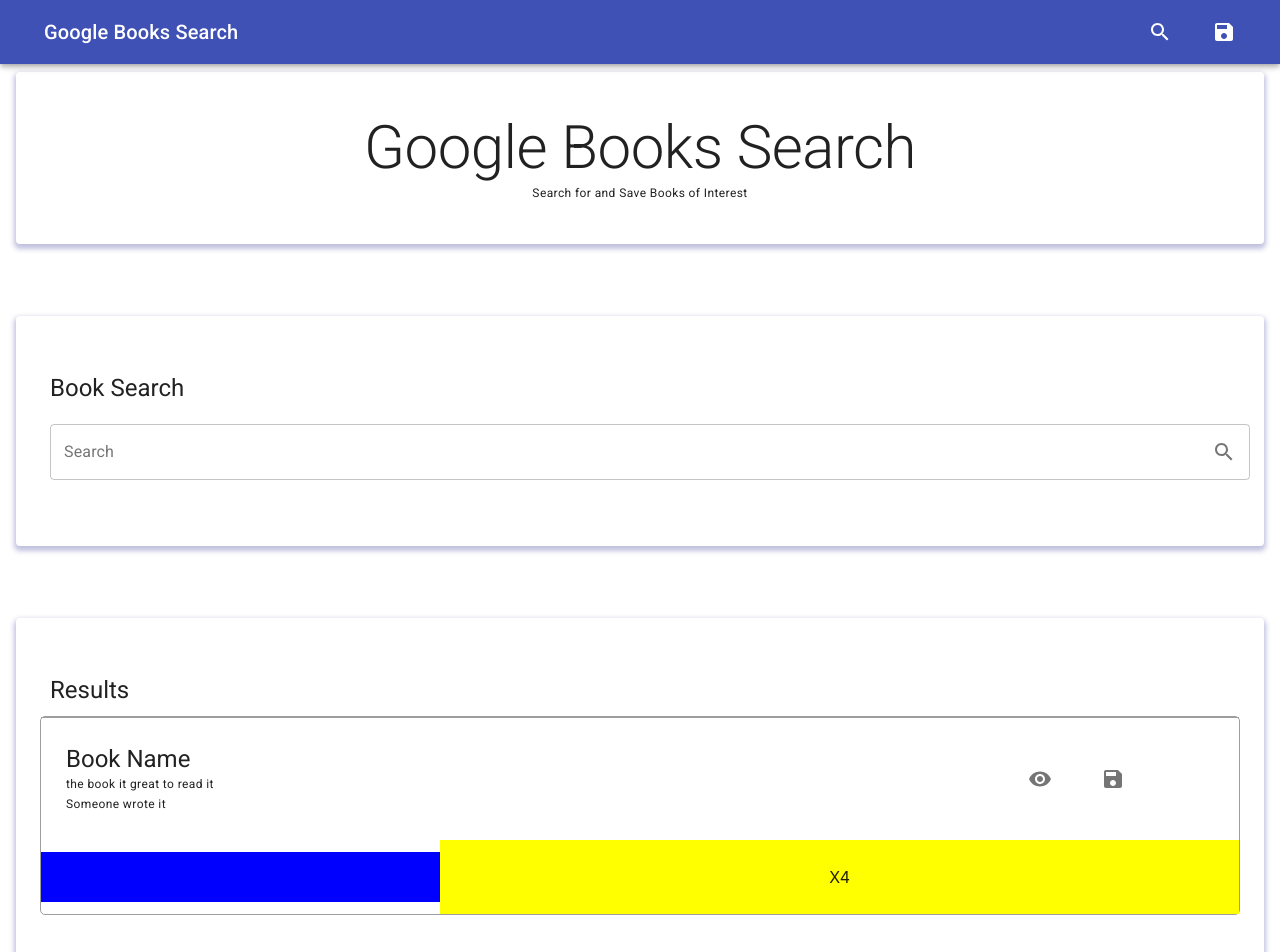
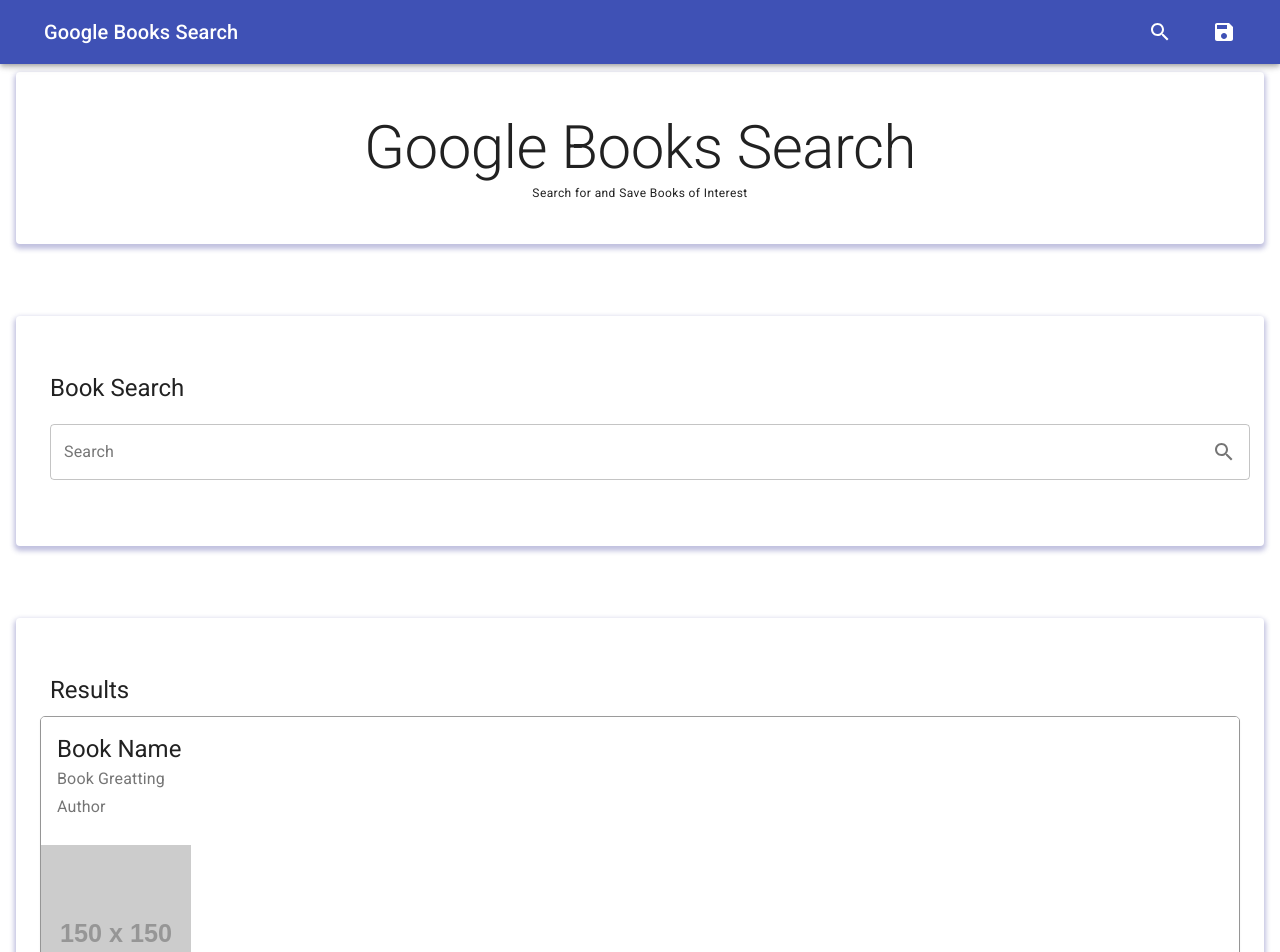
Before and after one commit to adliano/GoogleBooksSearch, a React (Create React App) app in the folder client/: page / in a window 1280 px wide. Shown: the top 952 px of the page. Built offline with nearby package versions, Linux system fonts and the light colour scheme; a web font is replaced by a local one.

Commit message:
working on book card

```diff
--- a/client/src/components/Book/index.js
+++ b/client/src/components/Book/index.js
@@ -1,18 +1,21 @@
 import React from 'react'
 import { H2, H5, P } from '../headers'
 
-import Box from '@material-ui/core/Box'
-import IconButton from '@material-ui/core/IconButton'
+import Box, {
+    IconButton,
+    InputAdornment,
+    Grid,
+    CardMedia,
+    Card,
+    CardContent,
+    Typography,
+    Paper
+} from '@material-ui/core/'
+
 import Visibility from '@material-ui/icons/Visibility'
 import Save from '@material-ui/icons/Save'
-import InputAdornment from '@material-ui/core/InputAdornment'
-import Grid from '@material-ui/core/Grid'
-import CardMedia from '@material-ui/core/CardMedia'
-import Card from '@material-ui/core/Card'
 
 import { makeStyles } from '@material-ui/core/styles'
-
-import Paper from '@material-ui/core/Paper'
 
 const useStyles = makeStyles(theme => ({
   root: {
@@ -37,78 +40,26 @@
    * Return
    */
   return (
-    <div>
-      <Box borderTop={1} borderColor='grey.500'>
-        {/* <Grid container direction='row' justify='center' alignItems='center'> */}
-        {/* *********** Top Row *********** */}
-        <Grid container direction='row' justify='center' alignItems='center'>
-          {/* Grid with the Book info */}
-          <Grid
-            item
-            xs={3}
-            style={{
-              // backgroundColor: 'green',
-              // color: 'white',
-              padding: '25px'
-            }}
-          >
-            <H5>Book Name</H5>
-            <P>the book it great to read it</P>
-            <P>Someone wrote it</P>
-          </Grid>
-          {/*  Empty grid to use as spacer */}
-          <Grid item xs={6} />
-          {/* Grid with the buttons */}
-          <Grid
-            item
-            xs={3}
-            style={{
-              //   backgroundColor: 'blue',
-              //   color: 'white',
-              textAlign: 'center',
-              padding: '25px'
-            }}
-          >
-            <IconButton style={{ marginRight: '25px' }}>
-              <Visibility />
-            </IconButton>
-            <IconButton style={{ marginRight: '25px' }}>
-              <Save />
-            </IconButton>
-          </Grid>
-        </Grid>
-        {/* *********** Top Row *********** */}
-        <Grid container direction='row' justify='center' alignItems='center'>
-          <Grid
-            item
-            xs={4}
-            style={{
-              backgroundColor: 'blue',
-              textAlign: 'center',
-              padding: '25px'
-            }}
-          >
-            <Card>
-              <CardMedia
-                image='https://via.placeholder.com/350x350'
-                title='Contemplative Reptile'
-              />
-            </Card>
-          </Grid>
-          <Grid
-            item
-            xs={8}
-            style={{
-              backgroundColor: 'yellow',
-              textAlign: 'center',
-              padding: '25px'
-            }}
-          >
-            X4
-          </Grid>
-        </Grid>
-      </Box>
-    </div>
+    <>
+      <Card className={classes.card}>
+        <div style={{display: 'flex', flexDirection: 'column', }}>
+          <CardContent className={classes.content}>
+            <Typography component='h5' variant='h5'>
+              Book Name
+            </Typography>
+            <Typography variant='subtitle1' color='textSecondary'>
+              Book Greatting
+            </Typography>
+            <Typography variant='subtitle1' color='textSecondary'>
+              Author
+            </Typography>
+          </CardContent>
+        </div>
+        <CardMedia  style={{ height: 150,  width: 150, paddingTop: '15%'}}
+        image="https://via.placeholder.com/150x150"
+        />
+      </Card>
+    </>
   )
 }
 
```
